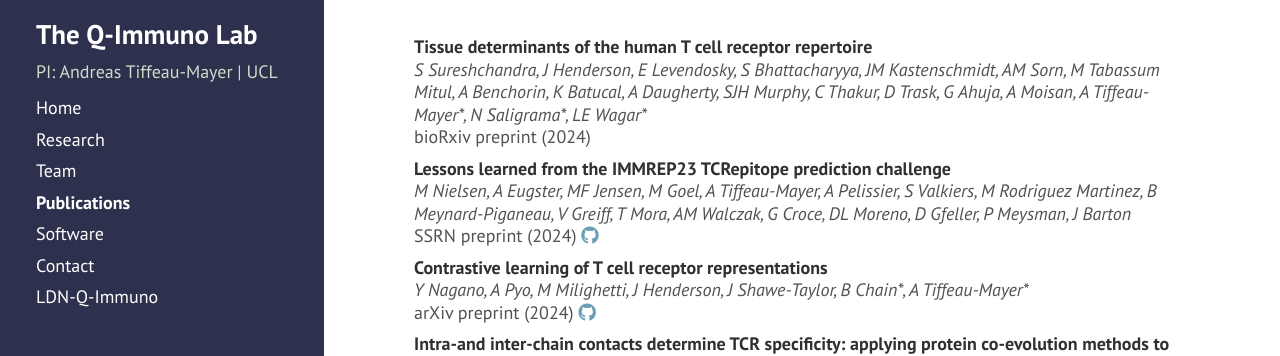
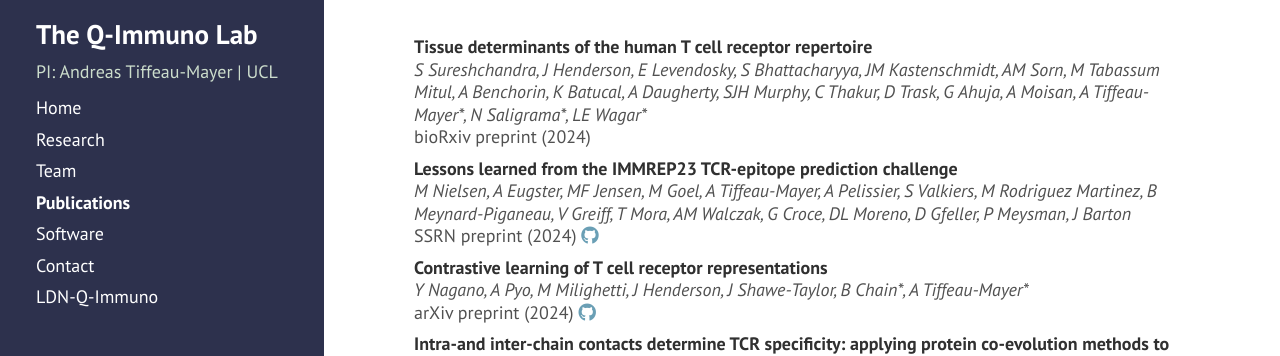
Before and after one commit to andim/andim.github.io, a Jekyll site: the page built from publications.md, in a window 1280 px wide and 900 px high. Shown: the top 356 px of the window. Built offline with Jekyll 4.4.1, drawn with Linux system fonts in a browser that asks for light colours; nearby versions of some CDN libraries; a style sheet for code colours, icons or effects is not loaded.

Commit message:
fixed immrep typo

```diff
--- a/_data/publist.yml
+++ b/_data/publist.yml
@@ -6,7 +6,7 @@
     doi: https://doi.org/10.1101/2024.08.17.608295
 
 - authors: M Nielsen, A Eugster, MF Jensen, M Goel, A Tiffeau-Mayer, A Pelissier, S Valkiers, M Rodriguez Martinez, B Meynard-Piganeau, V Greiff, T Mora, AM Walczak, G Croce, DL Moreno, D Gfeller, P Meysman, J Barton
-  title: Lessons learned from the IMMREP23 TCRepitope prediction challenge
+  title: Lessons learned from the IMMREP23 TCR-epitope prediction challenge
   journal: SSRN preprint
   year: 2024
   links:
```
